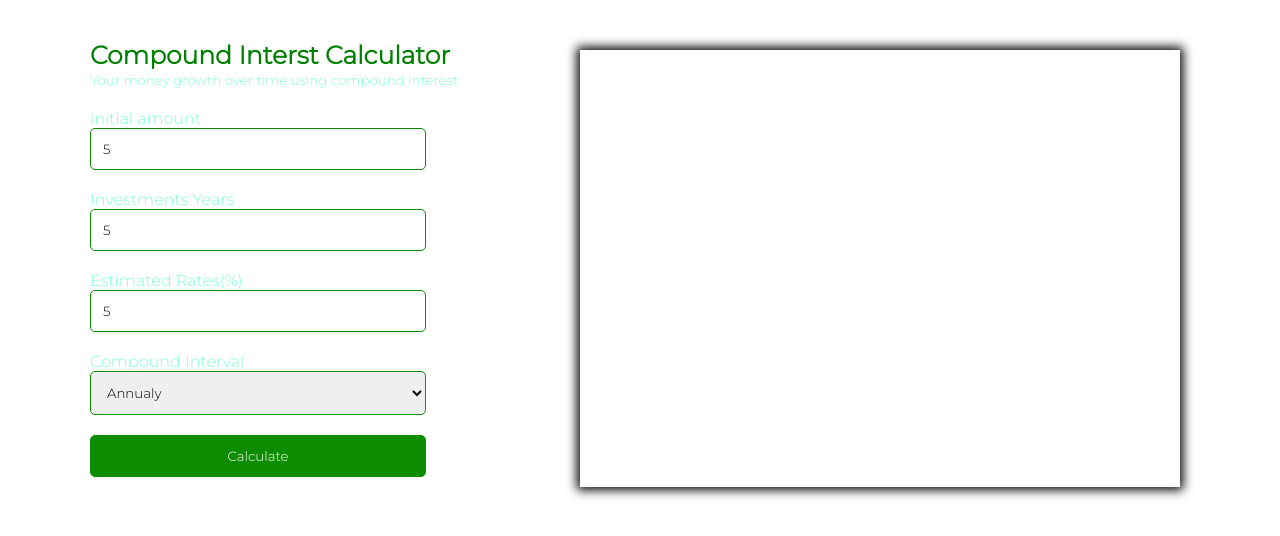
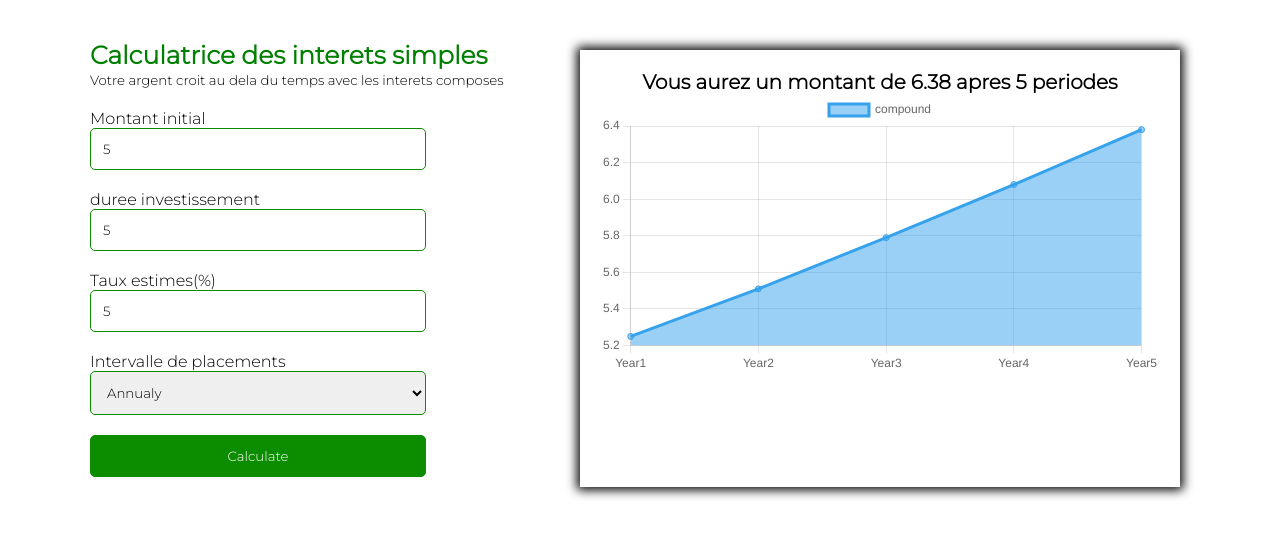
Before and after one commit to charliewambo31/CompoundInterestCalculator, a plain HTML site: page index.html in a window 1280 px wide. Both pictures are taken after typing "5", "5", "5" into the empty fields and a click on the button "Calculate". Drawn offline with nearby package versions, Linux system fonts and the light colour scheme.

Commit message:
code js revu

```diff
--- a/index.html
+++ b/index.html
@@ -5,11 +5,11 @@
     <meta http-equiv="X-UA-Compatible" content="IE=edge">
     <meta name="viewport" content="width=device-width, initial-scale=1.0">
 
-    <title>Compound Interest Calculator</title>
-    <link rel="preconnect" href="https://fonts.googleapis.com">
-    <link rel="preconnect" href="https://fonts.gstatic.com" crossorigin>
+    <title>Calculatrice des interets simples</title>
+    <!-- <link rel="preconnect" href="https://fonts.googleapis.com">
+    <link rel="preconnect" href="https://fonts.gstatic.com" crossorigin> -->
     <link href="style.css" rel="stylesheet">
-    <script src="https://cdn.jsdelivr.net/npm/chart.js@4/dist/chart.umd.min.js"></script>
+     <script src="https://cdn.jsdelivr.net/npm/chart.js@4/dist/chart.umd.min.js"></script>
     <!-- enlever umd et voir -->
 
 </head>
@@ -17,32 +17,33 @@
     <section class="container">
         <div class="calculator">
             <div class="heading">
-                <h3> Compound Interst Calculator</h3>
-                <small> Your money growth over time using compound interest</small>
+                <h3>Calculatrice des interets simples</h3>
+                <small> Votre argent croit au dela du temps avec les interets composes</small>
 
             </div>
             <form class="compound-form">
                 <div class="input-group">
-                    <label for="initialamount">initial amount</label>
+                    <label for="initialamount">Montant initial</label>
                     <input type="number" id="initialamount">
 
                 </div>
 
                 <div class="input-group">
-                    <label for="years">Investments Years</label>
+                    <label for="years">duree investissement</label>
                     <input type="number" id="years">
 
                 </div>
 
 
                 <div class="input-group">
-                    <label for="rates">Estimated Rates(%)</label>
+                    <label for="rates">Taux estimes(%)</label>
                     <input type="number" id="rates">
 
                 </div>
 
                 <div class="input-group">
-                    <label for="rates">Compound Interval</label>
+                    <!-- <label for="rates">Compound Interval</label> -->
+                    <label for="rates">Intervalle de placements</label>
                     <select  id="compound">
                         <option value="1">Annualy</option>
                         <option value="4">Quaterly</option>
@@ -61,11 +62,15 @@
 
         </div>
         <div class="results">
+            <h3 id="message"></h3>
             <canvas id="data-set"></canvas>
 
         </div>
 
     </section>
+
+
+    <!-- <script src="https://cdn.jsdelivr.net/npm/chart.js@4/dist/chart.umd.min.js"></script> -->
   <script src="script.js"></script>
 </body>
 </html>
--- a/script.js
+++ b/script.js
@@ -1,8 +1,12 @@
+document.addEventListener("DOMContentLoaded", function() {
+    const context=document.getElementById("data-set").getContext("2d");
+    let line =new Chart(context,{});
+
 //values from form
 const initialAmount=document.getElementById("initialamount");
 const years=document.getElementById("years");
-const rates=document.getElementById("rates ");
-const compound =document.getElementById("compound ");
+const rates=document.getElementById("rates");
+const compound =document.getElementById("compound");
 
 
 // The calculate button
@@ -13,23 +17,66 @@ button.addEventListener("click",calculateGrowth);
  const data =[];
  const labels =[];
 
+
  function calculateGrowth(e) {
+
     e.preventDefault();
 
+
+    data.length = 0;
+    labels.length = 0;
+    let growth = 0 ;
+
     try{
-        const initial=parseInt(initialAmount.value);
-        const period=parseInt(years.value);
-        const interest=parseInt(rates.value);
-        const comp=parseInt(compound.value)
 
-        for(let i=1 ;i<=period;i++){
-            const final=initial * Math.pow(1 + ((interest / 100)/comp),comp*i);
-            data.push(final);
+        const initial = parseInt(initialAmount.value);
+        const period = parseInt(years.value);
+        const interest = parseInt(rates.value);
+        const comp = parseInt(compound.value)
+
+        for(let i = 1 ;i <= period;i++){
+            let final;
+            final = initial * Math.pow(1 + ((interest / 100)/comp),comp*i);
+           //final = initial*interest*i;
+            data.push(toDecimal(final,2)) ;
             labels.push("Year"+ i);
+            growth = toDecimal(final,2) ;
         }
+        // console.table(data);
+        message.innerText = `Vous aurez un montant de ${growth} apres ${period} periodes`;
+        drawGraph();
 
 
     }catch (error){
 
+        console.error("error");
     }
+
+    }
+
+ console.log("deloo");
+
+ function drawGraph(){
+    line.destroy()
+    line = new Chart (context,{
+        type:"line",
+        data:{
+            labels,
+            datasets:[{
+                label:"compound",
+                data,
+                fill: true,
+                background:"rgba(12,141,0,0.7)",
+                borderWitdh: 3
+            }]
+
+        }
+    });
  }
+ console.log("deloo");
+ function toDecimal(value,decimals){
+    return +value.toFixed(decimals);
+ }
+
+
+});
--- a/style.css
+++ b/style.css
@@ -17,12 +17,18 @@
 
 .calculator{
     width: 40%;
-    color:aquamarine;
+    color:black;
 }
 
-.heading h3{
+.heading h3
+{
     font-size: 25px;
     color:green;
+}
+
+#message {
+    font-size: 20px;
+    color:#000;
 }
 
 .input-group{
@@ -53,4 +59,8 @@ border-radius: 5px;
     box-shadow: 0px 0px 10px 3px #000;
     width:50%;
     margin: 10px;
+    padding:20px;
+    display:flex;
+    align-items: center;
+    flex-direction: column;
 }
```
